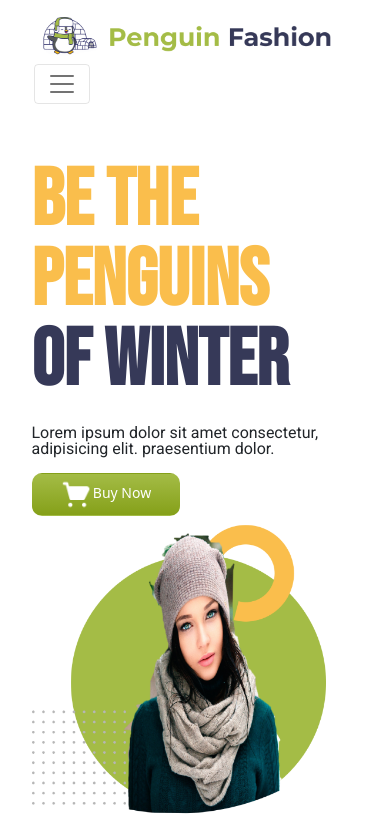
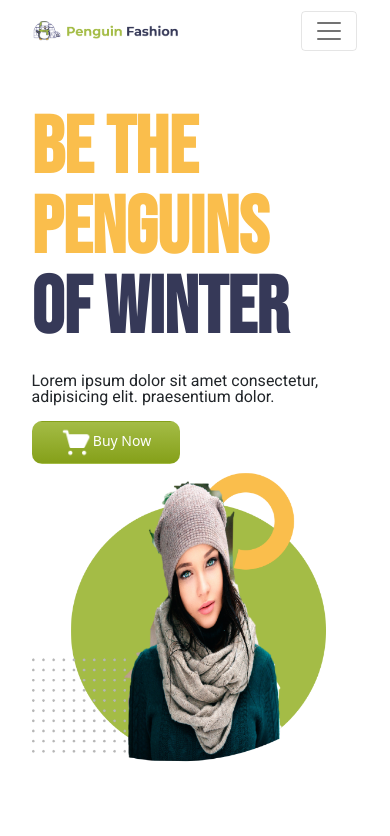
Before and after one commit to Md-Kais/responsive-web, a plain HTML site: page index.html in a window 390 px wide. Shown: the top 836 px of the page. Drawn offline with nearby package versions, Linux system fonts and the light colour scheme.

Commit message:
mobile logo done

```diff
--- a/css/style.css
+++ b/css/style.css
@@ -3,9 +3,11 @@ body{
     margin:0 auto;
 }
 header{
-     margin:.3vw .7vw;
+     margin:.3vh .5vw;
 }
-
+.navbar-logo{
+    width: 45%;
+}
 @media(max-width:980px){
     .kais{
         margin:2vw;
--- a/index.html
+++ b/index.html
@@ -26,8 +26,9 @@
         <header>
             <nav class="navbar navbar-expand-lg navbar-light my-nav">
                 <div class="container-fluid">
-                    <img class="img-fluid kais" src="images/Logo, Icon/Group 33072.png" alt="" width="291.3px"
-                        height="39.27px">
+                    <a class="navbar-logo" href="#">
+                        <img src="images/Logo, Icon/Group 33072.png" alt="logo" class="img-fluid w-100">
+                    </a>
                         <button class="navbar-toggler" type="button" data-bs-toggle="collapse"
                             data-bs-target="#navbarNavDropdown" aria-controls="navbarNavDropdown" aria-expanded="false"
                             aria-label="Toggle navigation">
```
Lines whose indentation alone changed are shown as unchanged.
